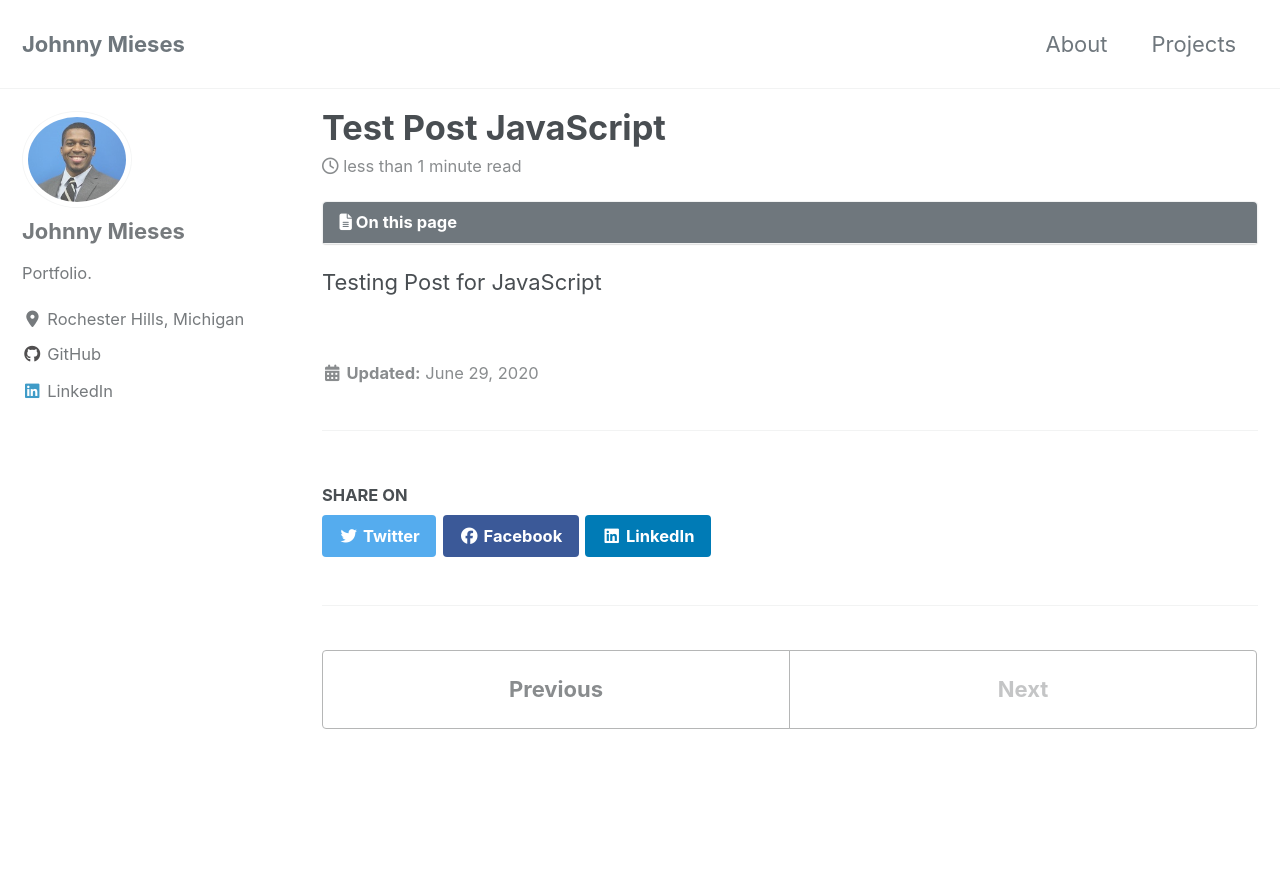
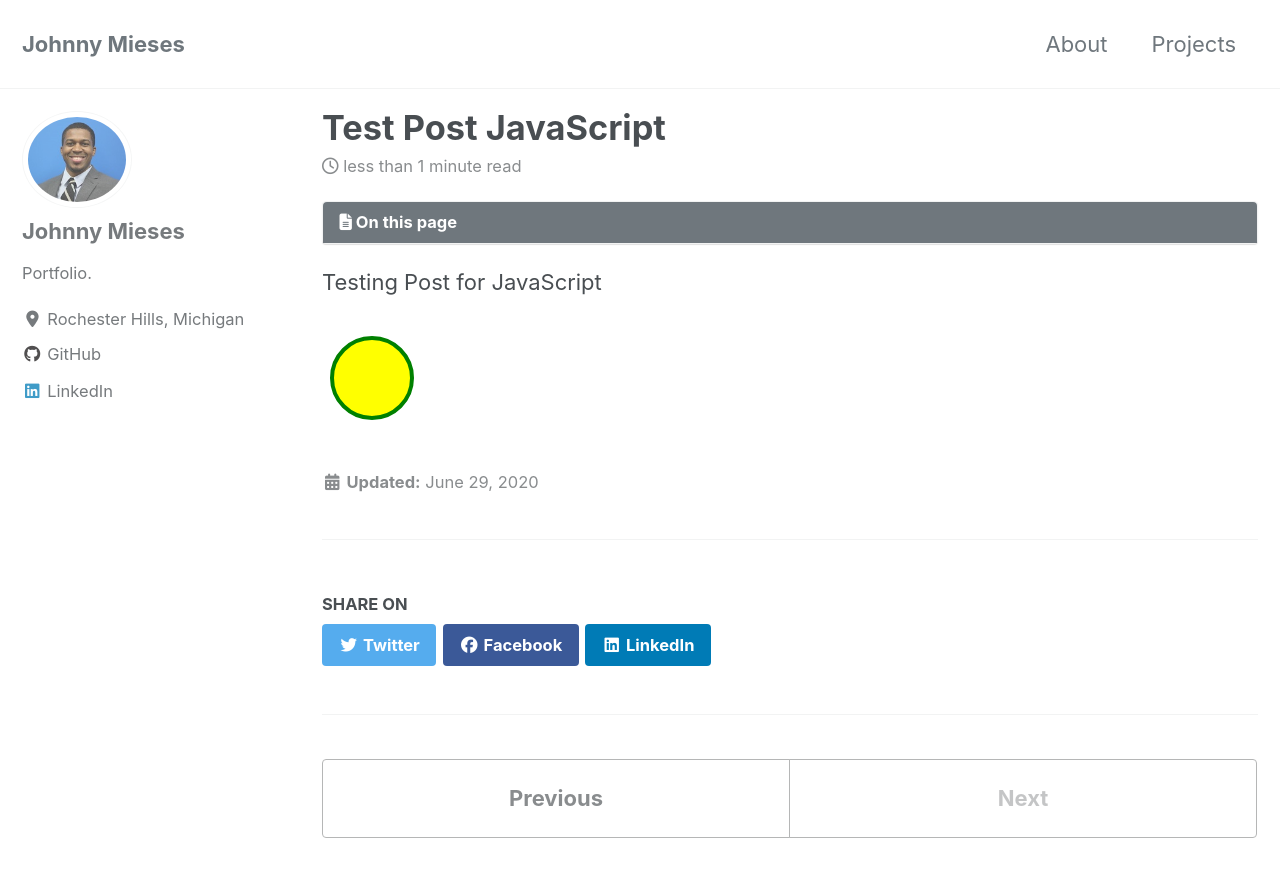
Before and after one commit to jmieses/jmportfolio.github.io, a Jekyll site: the page built from _posts/2020-06-29-Test-Post-JavaScript.md, in a window 1280 px wide and 900 px high. Shown: the top 877 px of the window. Built offline with Jekyll 4.4.1, drawn with Linux system fonts in a browser that asks for light colours; cached includes are drawn as plain includes; nearby versions of some CDN libraries.

Commit message:
testing html svg tag

```diff
--- a/_posts/2020-06-29-Test-Post-JavaScript.md
+++ b/_posts/2020-06-29-Test-Post-JavaScript.md
@@ -8,3 +8,9 @@ classes: wide
 ---
 
 Testing Post for JavaScript
+
+
+<svg width="100" height="100">
+   <circle cx="50" cy="50" r="40" stroke="green" stroke-width="4" fill="yellow" />
+   Sorry, your browser does not support inline SVG.
+</svg>
```
